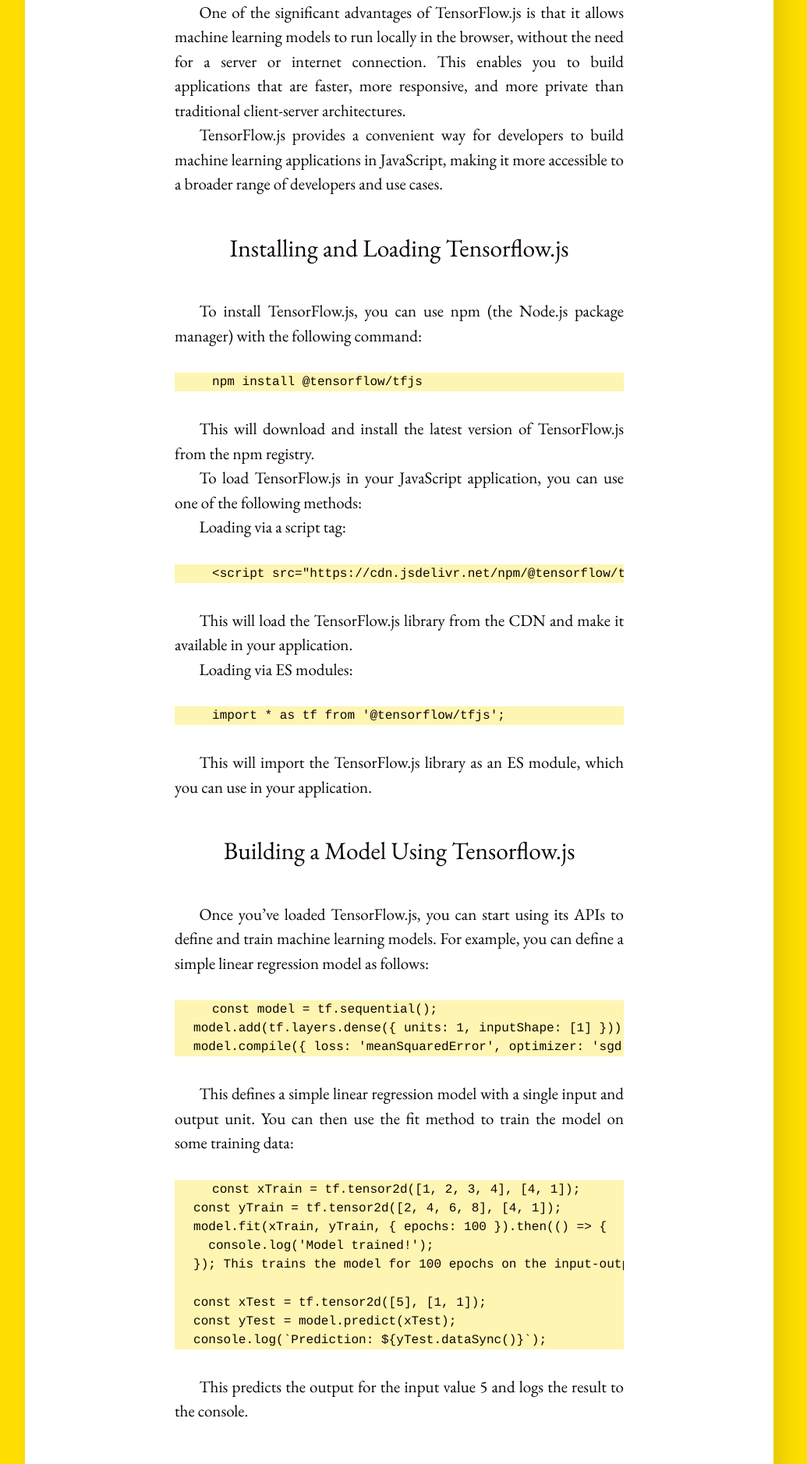
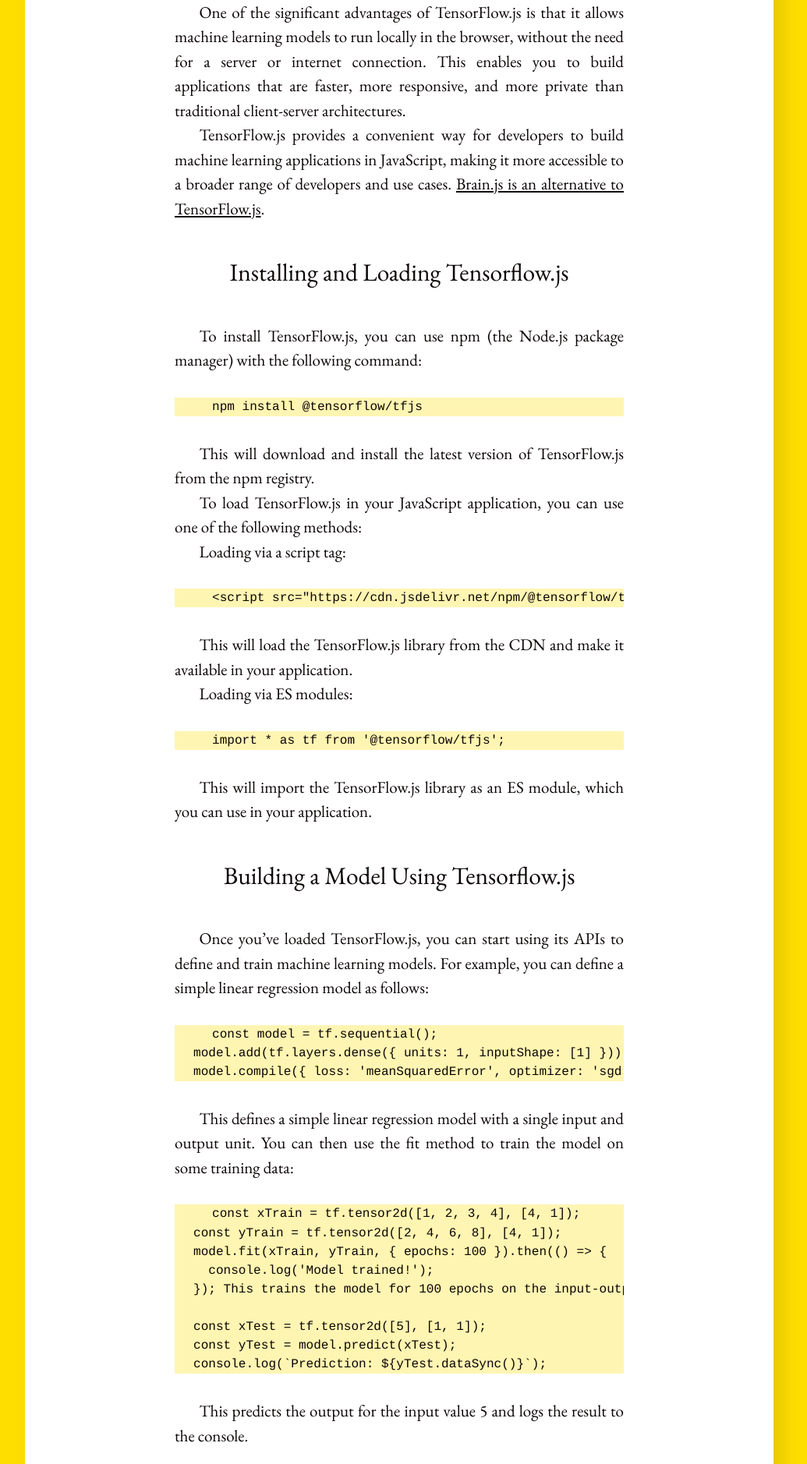
Before and after one commit to gopi-suvanam/gopi-suvanam.github.io, a Jekyll site: the page built from _posts/2023-04-11-Machine-learning-in-Javascript-using-TensorflowJS.md, in a window 1280 px wide. Shown: the part 977-2855 px from the top of the page at 78% size, without its empty margins (128-1163 px from the left). Built offline with Jekyll 4.4.1, drawn with Linux system fonts in a browser that asks for light colours.

Commit message:
Update 2023-04-11-Machine-learning-in-Javascript-using-TensorflowJS.md

```diff
--- a/_posts/2023-04-11-Machine-learning-in-Javascript-using-TensorflowJS.md
+++ b/_posts/2023-04-11-Machine-learning-in-Javascript-using-TensorflowJS.md
@@ -9,7 +9,7 @@
 
 One of the significant advantages of TensorFlow.js is that it allows machine learning models to run locally in the browser, without the need for a server or internet connection. This enables you to build applications that are faster, more responsive, and more private than traditional client-server architectures.
 
-TensorFlow.js provides a convenient way for developers to build machine learning applications in JavaScript, making it more accessible to a broader range of developers and use cases.
+TensorFlow.js provides a convenient way for developers to build machine learning applications in JavaScript, making it more accessible to a broader range of developers and use cases. [Brain.js is an alternative to TensorFlow.js](/2023/04/30/Machine-Learning-in-JavaScript-using-Brainjs.html).
 
 ### Installing and Loading Tensorflow.js
 To install TensorFlow.js, you can use npm (the Node.js package manager) with the following command:
```
